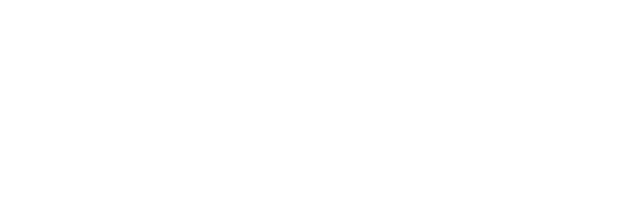
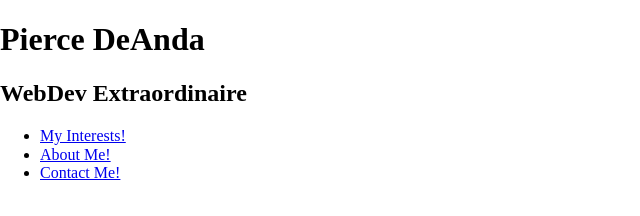
Before and after one commit to NewDevOnTheBlock/ThinkfulProfilePage, a plain HTML site: page index.html in a window 1280 px wide. Shown: the whole page, without its empty margins (0-640 px from the left). Drawn offline with nearby package versions, Linux system fonts and the light colour scheme.

Commit message:
index.html > navigation
Added a navigation section to guide people to the parts about me

```diff
--- a/index.html
+++ b/index.html
@@ -2,12 +2,26 @@
 <html lang="en">
     <head>
         <meta charset="utf-8">
-        <meta name="viewport" content="width=device-width"
+        <meta name="viewport" content="width=device-width">
+        <link
+            href="https://cdnjs.cloudflare.com/ajax/libs/normalize/8.0.1/normalize.min.css"
+            rel="stylesheet"
+            type="text/css"
+        >
+        <link href="style.css" rel="stylesheet" type="text/css">
+        <title>My Thinkful Profile</title>
     </head>
     <body>
-
+        <header>
+            <h1>Pierce DeAnda</h1>
+            <h2>WebDev Extraordinaire</h2>
+            <nav>
+                <ul>
+                    <li><a href="#">My Interests!</a></li>
+                    <li><a href="#">About Me!</a></li>
+                    <li><a href="#">Contact Me!</a></li>
+                </ul>
+            </nav>
+        </header>
     </body>
-    <footer>
-
-    </footer>
 </html>
```
